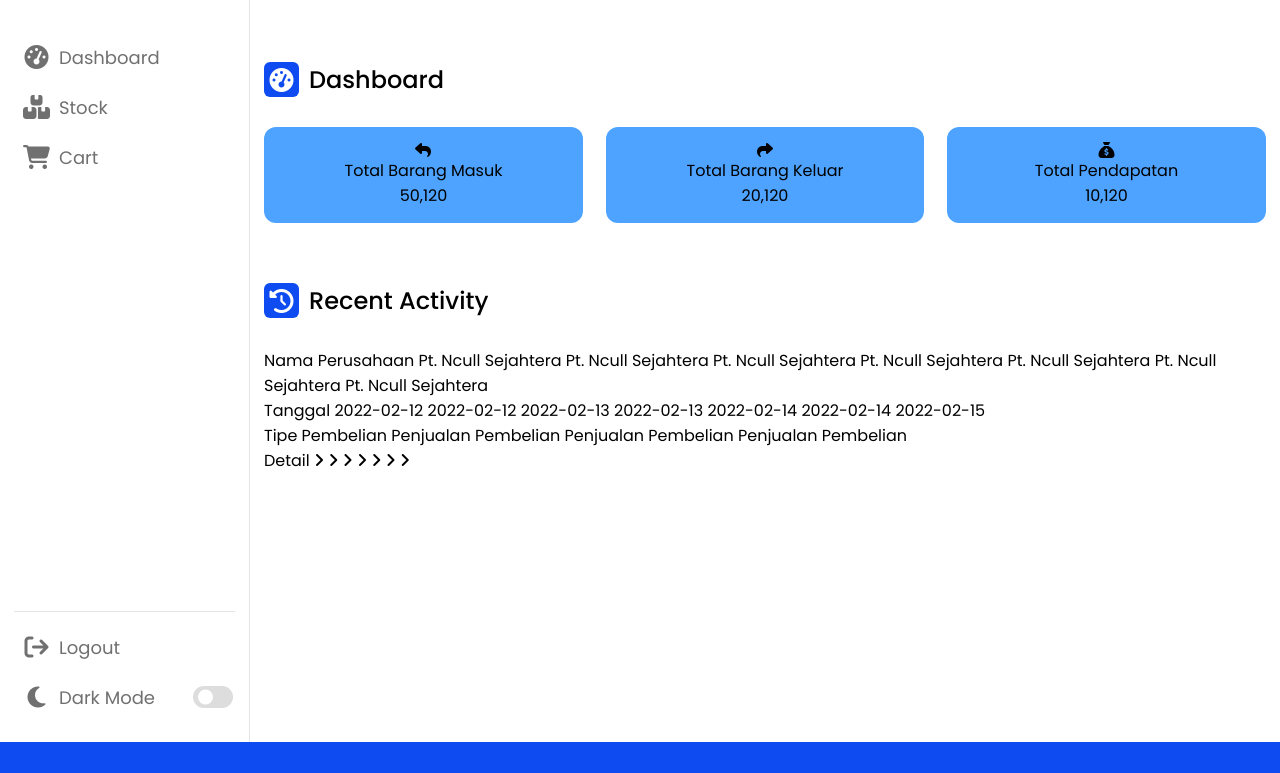
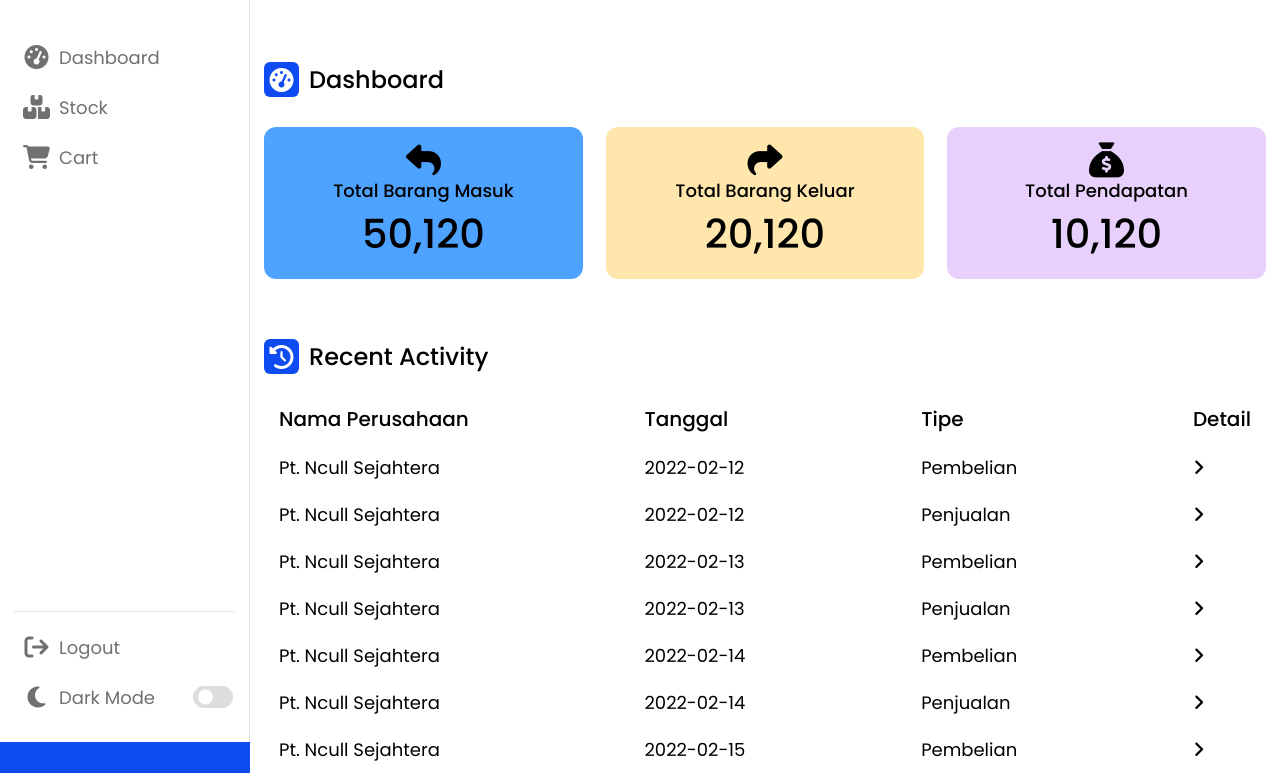
Before and after one commit to NcullPurnama/ini_gudang, a website: page html/index.html in a window 1280 px wide. Shown: the part 58-831 px from the top of the page. Before the commit the page ends 800 px from the top, so only its background shows below. Drawn offline with Linux system fonts and the light colour scheme.

Commit message:
commit fix css

```diff
--- a/css/style.css
+++ b/css/style.css
@@ -314,16 +314,15 @@ nav.close ~ .dashboard .top {
   background-color: var(--box1-color);
   transition: var(--tran-05);
 }
-<<<<<<< HEAD
+
 .boxes .box i {
   font-size: 35px;
   color: var(--text-color);
-=======
+}
 
-.boxes .box i{
-    font-size: 35px;
-    color: var(--text-color);
->>>>>>> 80eafb13f6bf9e1a6c3df73162f94c87361d6679
+.boxes .box i {
+  font-size: 35px;
+  color: var(--text-color);
 }
 .boxes .box .text {
   white-space: nowrap;
```
